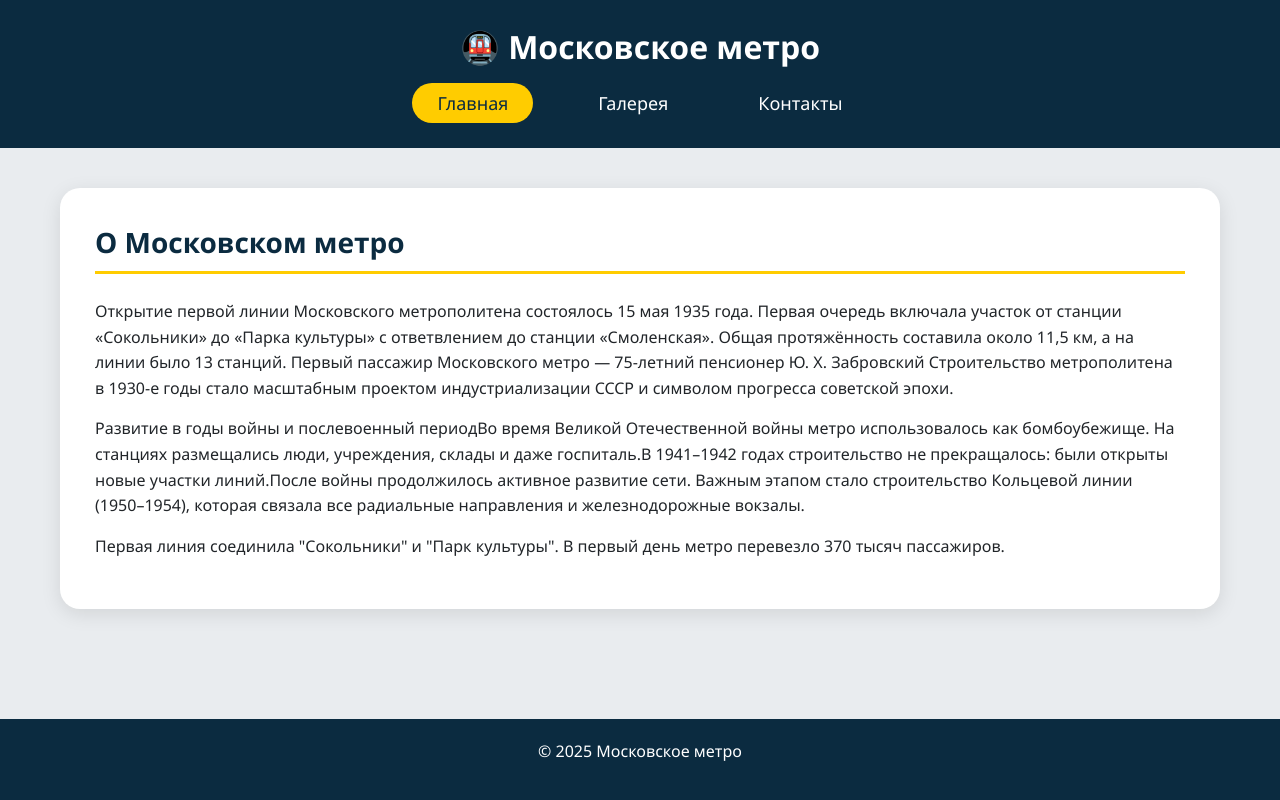
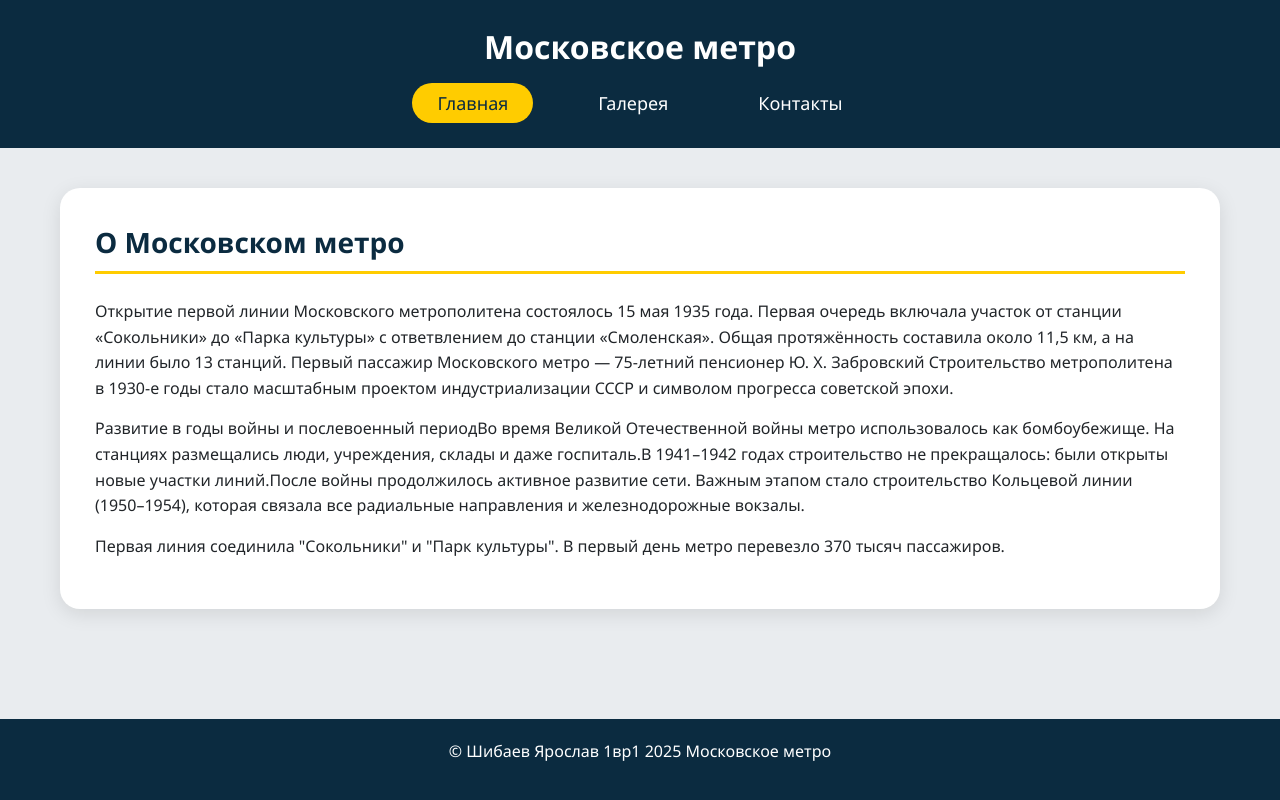
Before and after one commit to elena20102023-design/Shibaev141, a plain HTML site: page index.html in a window 1280 px wide. Drawn offline with Linux system fonts and the light colour scheme.

Commit message:
Update index.html

```diff
--- a/index.html
+++ b/index.html
@@ -9,7 +9,7 @@
 <body>
 
 <header>
-    <h1>🚇 Московское метро</h1>
+    <h1> Московское метро</h1>
     <nav>
         <a href="index.html" class="active">Главная</a>
         <a href="gallery.html">Галерея</a>
@@ -28,7 +28,7 @@
 </main>
 
 <footer>
-    <p>© 2025 Московское метро</p>
+    <p>© Шибаев Ярослав 1вр1 2025 Московское метро</p>
 </footer>
 
 </body>
```
